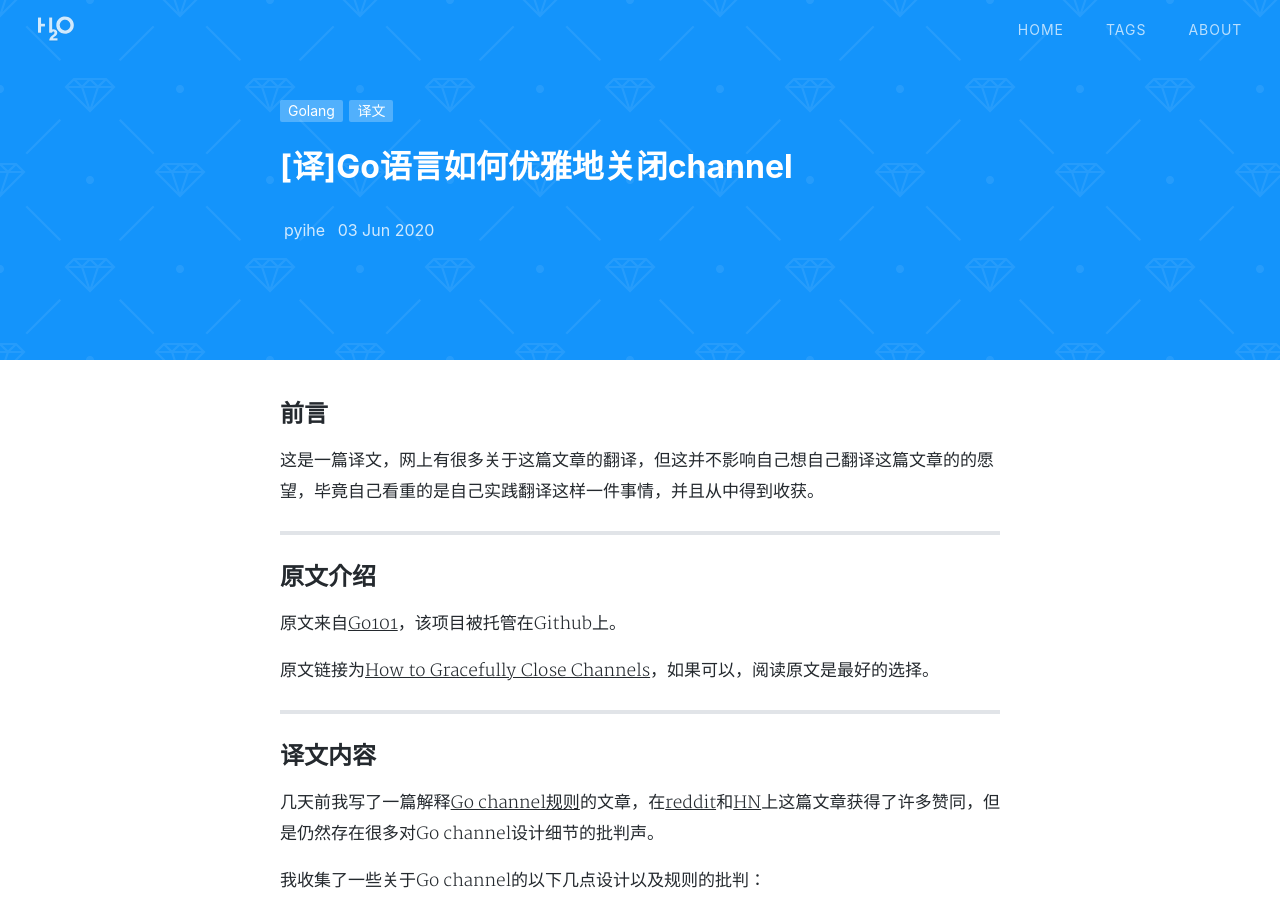
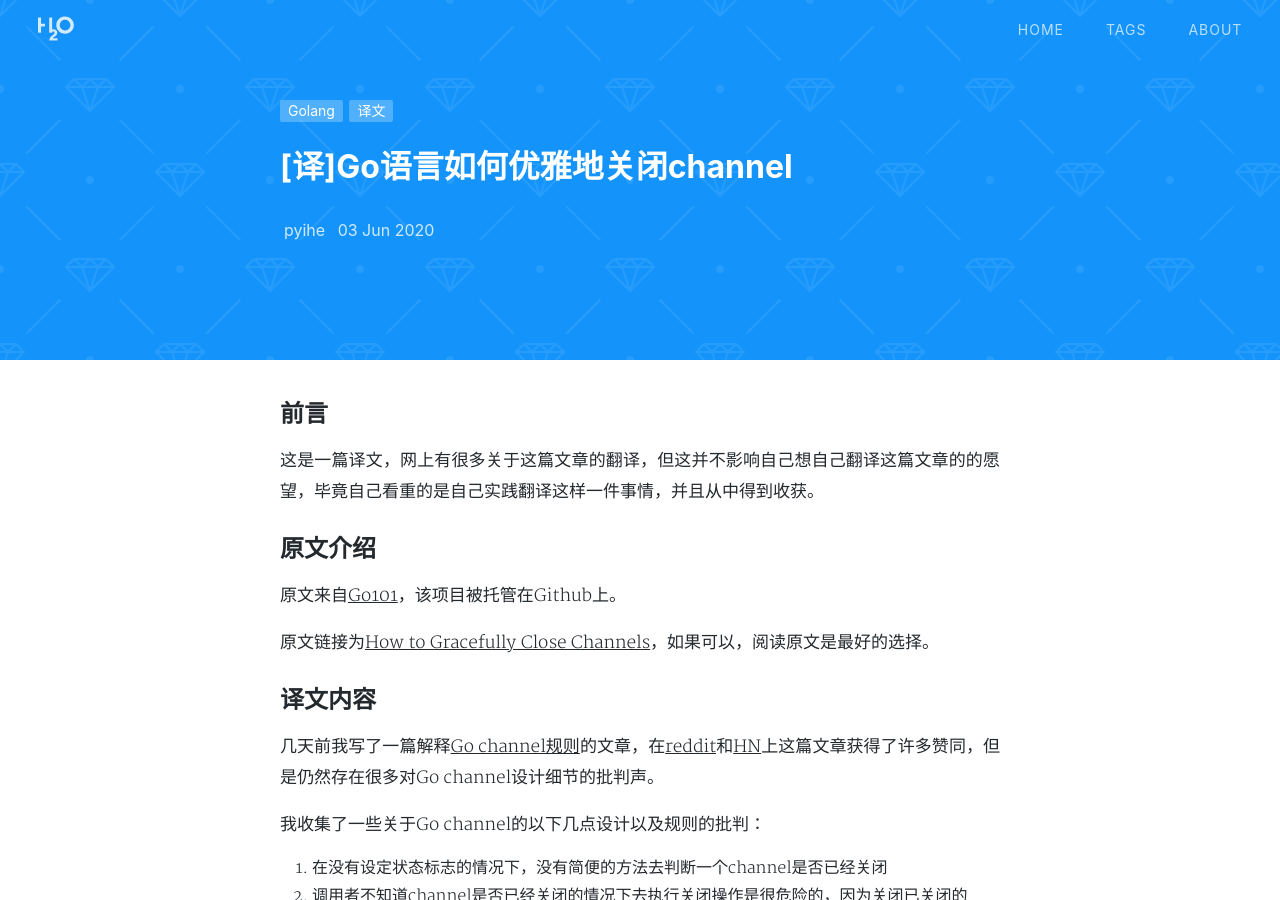
Before and after one commit to pyihe/pyihe.github.io, a Jekyll site: the page built from _posts/2020-06-03-Go语言如何优雅地关闭Channel.md, in a window 1280 px wide and 900 px high. Built offline with Jekyll 4.4.1, drawn with Linux system fonts in a browser that asks for light colours; nearby versions of some CDN libraries; a style sheet for code colours, icons or effects is not loaded.

Commit message:
fix: content

```diff
--- a/_posts/2020-06-03-Go语言如何优雅地关闭Channel.md
+++ b/_posts/2020-06-03-Go语言如何优雅地关闭Channel.md
@@ -8,15 +8,14 @@ tags: [Golang, 译文]
 
 ## 前言
 
-这是一篇译文，网上有很多关于这篇文章的翻译，但这并不影响自己想自己翻译这篇文章的的愿
-望，毕竟自己看重的是自己实践翻译这样一件事情，并且从中得到收获。
-* * *
+这是一篇译文，网上有很多关于这篇文章的翻译，但这并不影响自己想自己翻译这篇文章的的愿望，毕竟自己看重的是自己实践翻译这样一件事情，并且从中得到收获。
+
 ## 原文介绍
 
 原文来自[Go101](https://github.com/go101/go101)，该项目被托管在Github上。
 
 原文链接为[How to Gracefully Close Channels](https://go101.org/article/channel-closing.html)，如果可以，阅读原文是最好的选择。
-* * *
+
 ## 译文内容
 
 几天前我写了一篇解释[Go channel规则](https://go101.org/article/channel.html)的文章，在[reddit](https://www.reddit.com/r/golang/comments/5k489v/the_full_list_of_channel_rules_in_golang/)和[HN](https://news.ycombinator.com/item?id=13252416)上这篇文章获得了许多赞同，但是仍然存在很多对Go channel设计细节的批判声。
```
